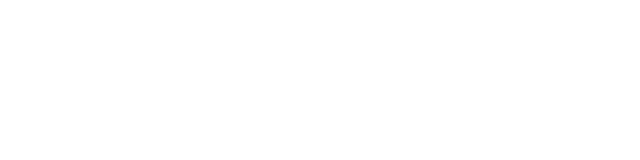
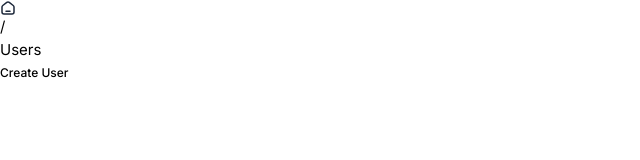
Before and after one commit to mertpire/user-management-system, a Vue app: page /users in a window 1280 px wide. Before the commit this address had no page. Shown: the top 160 px of the page, without its empty margins (0-640 px from the left). Built offline with nearby package versions, Linux system fonts and the light colour scheme.

Commit message:
feat: add routes

```diff
--- a/src/App.vue
+++ b/src/App.vue
@@ -3,5 +3,5 @@ import { RouterView } from 'vue-router'
 </script>
 
 <template>
-  <RouterView />
+  <RouterView class="p-8" />
 </template>
--- a/src/assets/main.scss
+++ b/src/assets/main.scss
@@ -5,12 +5,12 @@
 @tailwind utilities;
 
 
-#app {
-  max-width: 1280px;
-  margin: 0 auto;
-  padding: 2rem;
-  font-weight: normal;
-}
+// #app {
+// max-width: 1280px;
+// margin: 0 auto;
+// padding: 2rem;
+// font-weight: normal;
+// }
 
 button,
 input {
--- a/src/router/index.ts
+++ b/src/router/index.ts
@@ -1,14 +1,41 @@
 import { createRouter, createWebHistory } from 'vue-router'
 import HomeView from '../views/HomeView.vue'
-
+import UsersView from "../views/UsersView.vue";
+import UserCreateView from "../views/UserCreateView.vue";
+import ErrorView from "../views/ErrorView.vue";
+declare module 'vue-router' {
+  interface Crumb {
+    label: string,
+    link?: string
+  }
+}
 const router = createRouter({
   history: createWebHistory(import.meta.env.BASE_URL),
   routes: [
     {
       path: '/',
       name: 'home',
-      component: HomeView
+      redirect: '/users',
+      component: HomeView,
+      children: []
     },
+    {
+      path: '/users',
+      name: 'users',
+      meta: { breadcrumbs: [{label: 'Users'}] },
+      component: UsersView,
+      children: [
+        {
+          path: 'create',
+          name: 'users-create',
+          meta: { breadcrumbs: [{label: 'Users',link: 'users'},{label: 'Create'}] },
+          component: UserCreateView,
+          children: []
+        },
+      ]
+    },
+
+    { path: '/:pathMatch(.*)*', name: 'not-found', component: ErrorView },
   ]
 })
 
--- /dev/null
+++ b/src/views/ErrorView.vue
@@ -0,0 +1,13 @@
+<script setup lang="ts">
+import { useRouter } from 'vue-router';
+import AppBtn from "../components/btn/AppBtn.vue";
+const router = useRouter()
+</script>
+<template>
+  <div class="flex flex-col items-center justify-center min-h-screen min-w-screen gap-4">
+    <img width="20%" src="../assets/imgs/error-404.png">
+    <div class="text-xl">OPPS...!!!!</div>
+    <div>We should go back.</div>
+    <AppBtn label="Go home" @click="router.push({name: 'home'})"/>
+  </div>
+</template>
--- /dev/null
+++ b/src/views/UserCreateView.vue
@@ -0,0 +1,9 @@
+<script setup lang="ts">
+
+</script>
+
+<template>
+  <main>
+    User Create
+  </main>
+</template>
--- /dev/null
+++ b/src/views/UsersView.vue
@@ -0,0 +1,18 @@
+<script setup lang="ts">
+import { useRoute, useRouter } from 'vue-router';
+
+import AppBreadcrumbs from "../components/breadcrumbs/AppBreadcrumbs.vue";
+import AppBtn from "../components/btn/AppBtn.vue";
+
+const route = useRoute()
+const router = useRouter()
+</script>
+
+<template>
+  <main>
+    <div class="flex justify-between">
+      <AppBreadcrumbs :crumbs="route.meta.breadcrumbs"/>
+      <AppBtn @click="router.push({name: 'users-create'})" label="Create User"/>
+    </div>
+  </main>
+</template>
```
Also changed, not shown: src/assets/imgs/error-404.png (added).
